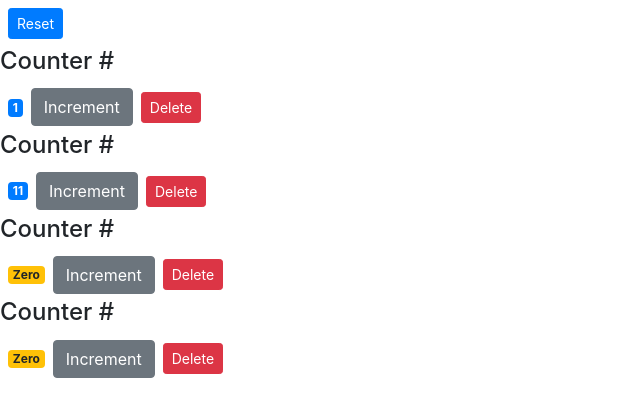
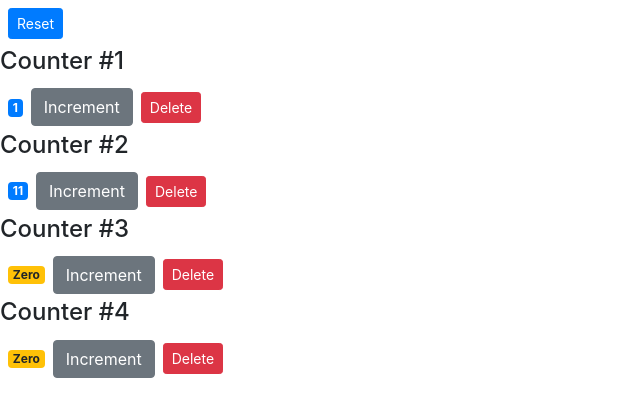
Before and after one commit to frextrite/Counter-App-React, a React (Create React App) app: page / in a window 1280 px wide. Shown: the top 416 px of the page, without its empty margins (0-640 px from the left). Built offline with nearby package versions, Linux system fonts and the light colour scheme.

Commit message:
Fix counter ID

```diff
--- a/src/componenets/counter.jsx
+++ b/src/componenets/counter.jsx
@@ -14,7 +14,7 @@ class Counter extends Component {
     console.log("props: ", this.props);
     return (
       <React.Fragment>
-        <h4>Counter #{this.props.id}</h4>
+        <h4>Counter #{this.props.counter.id}</h4>
         <span className={this.getClassNames()}>{this.formatCount()}</span>
         <button
           onClick={() => this.props.onIncrement(this.props.counter)}
```
